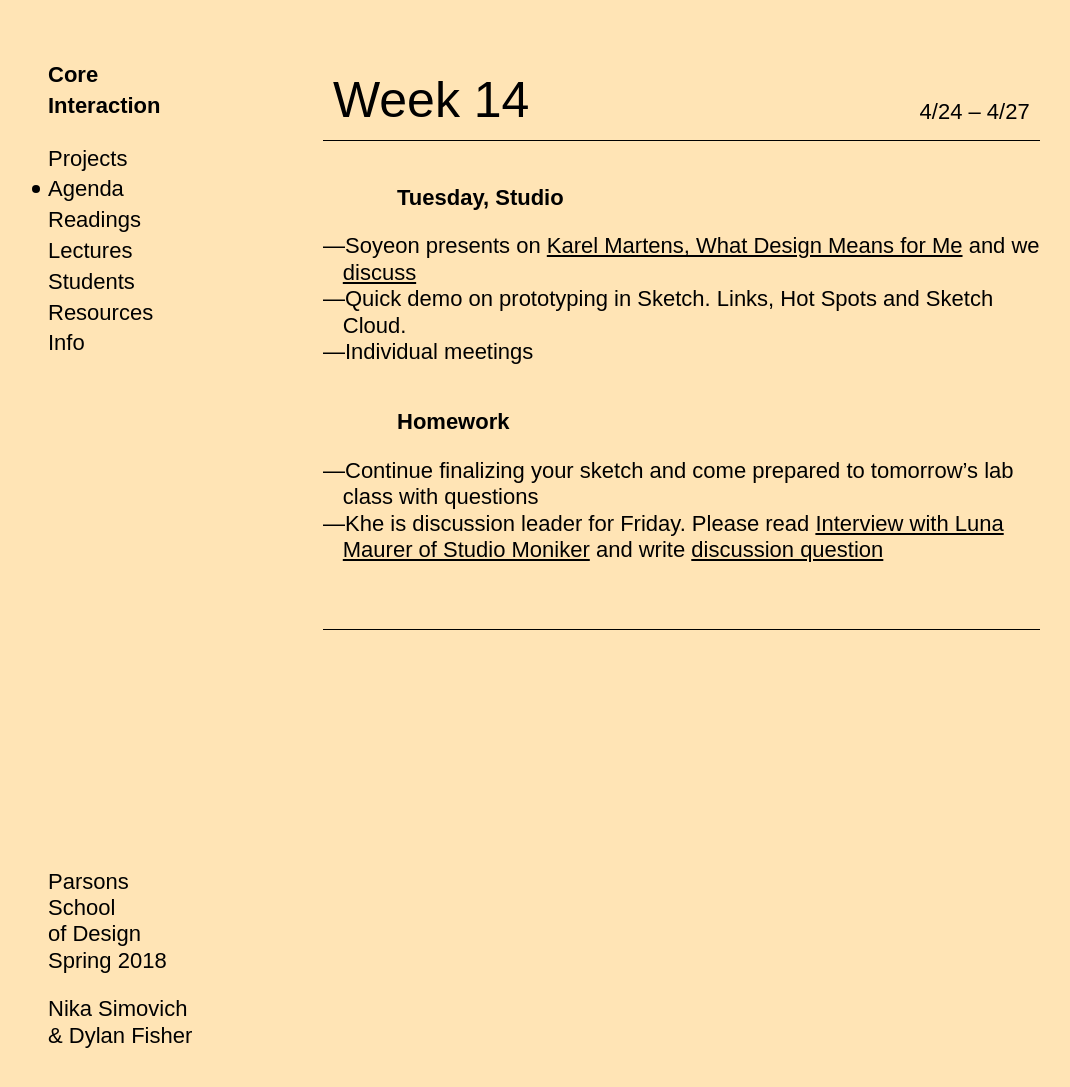
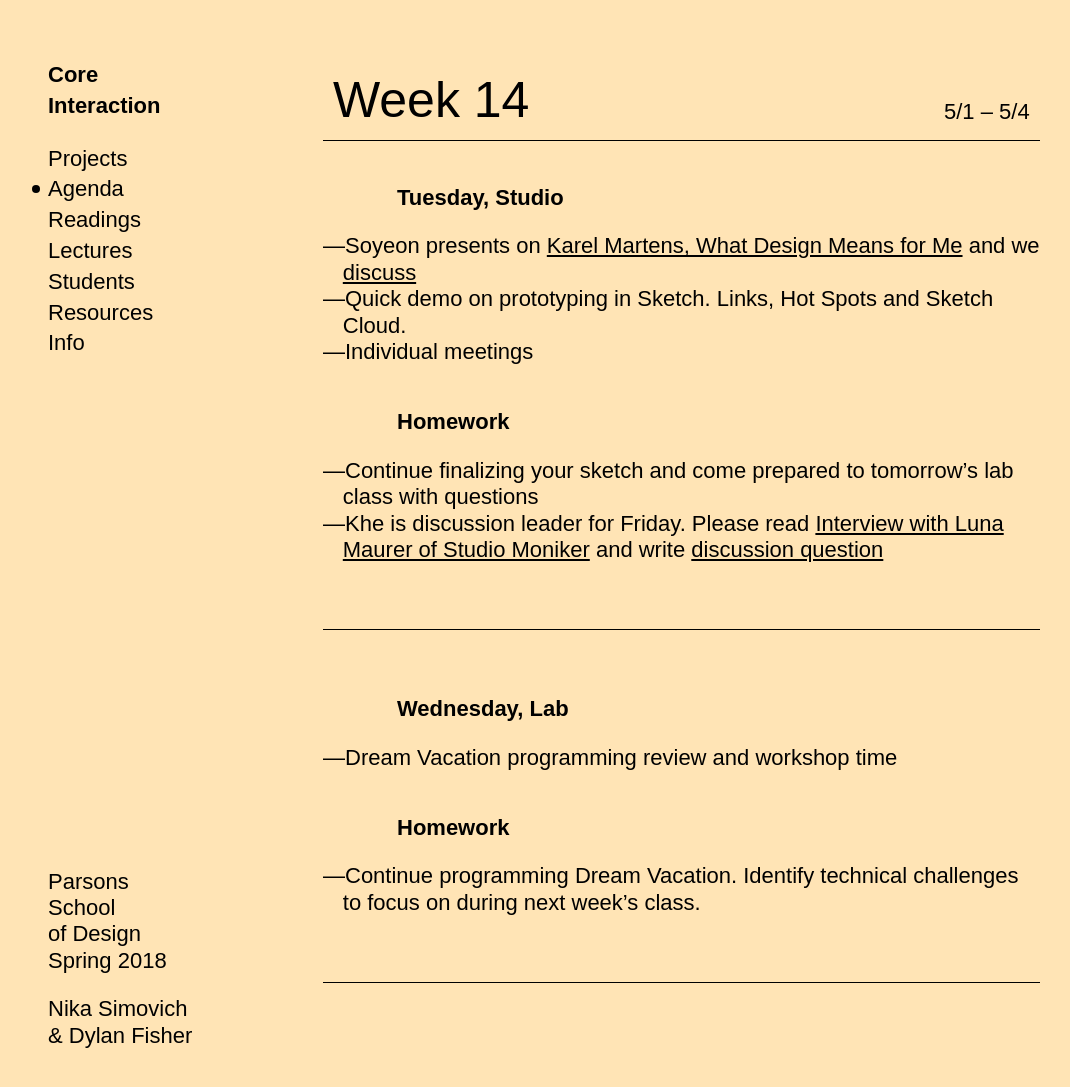
Before and after one commit to dylanfisher/ci18, a Jekyll site: the page built from _agendas/week-14.md, in a window 1280 px wide and 1109 px high. Shown: the top 1087 px of the window, without its empty margins (12-1082 px from the left). Built offline with Jekyll 4.4.1, drawn with Linux system fonts in a browser that asks for light colours; some web fonts are replaced.

Commit message:
Week 14 lab agenda

```diff
--- a/_agendas/week-14.md
+++ b/_agendas/week-14.md
@@ -1,7 +1,7 @@
 ---
 title:            Week 14
-start_date:       2018-04-24 00:00:00 -0500
-date_range:       4/24 – 4/27
+start_date:       2018-05-01 00:00:00 -0500
+date_range:       5/1 – 5/4
 ---
 
 ### Tuesday, Studio
@@ -16,3 +16,13 @@ date_range:       4/24 – 4/27
 - Khe is discussion leader for Friday. Please read [Interview with Luna Maurer of Studio Moniker](https://thecreativeindependent.com/people/luna-maurer-on-being-a-designer/) and write [discussion question](https://docs.google.com/document/d/1S7MDopFrxd6r6ZaYcj98gVJOvrBDV7yMsaJin5povhE/edit?usp=sharing)
 
 ---
+
+### Wednesday, Lab
+
+- Dream Vacation programming review and workshop time
+
+### Homework
+
+- Continue programming Dream Vacation. Identify technical challenges to focus on during next week's class.
+
+---
```
